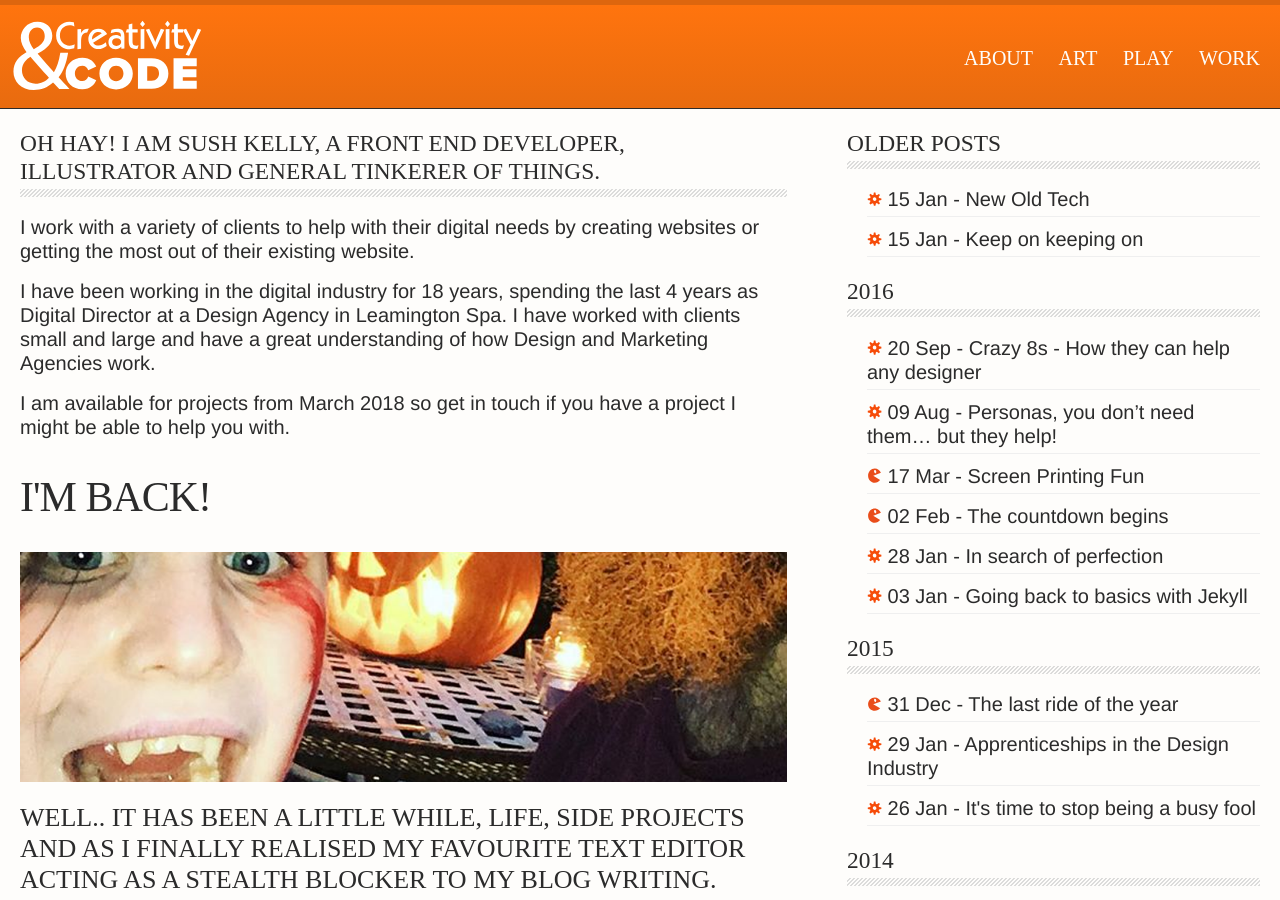
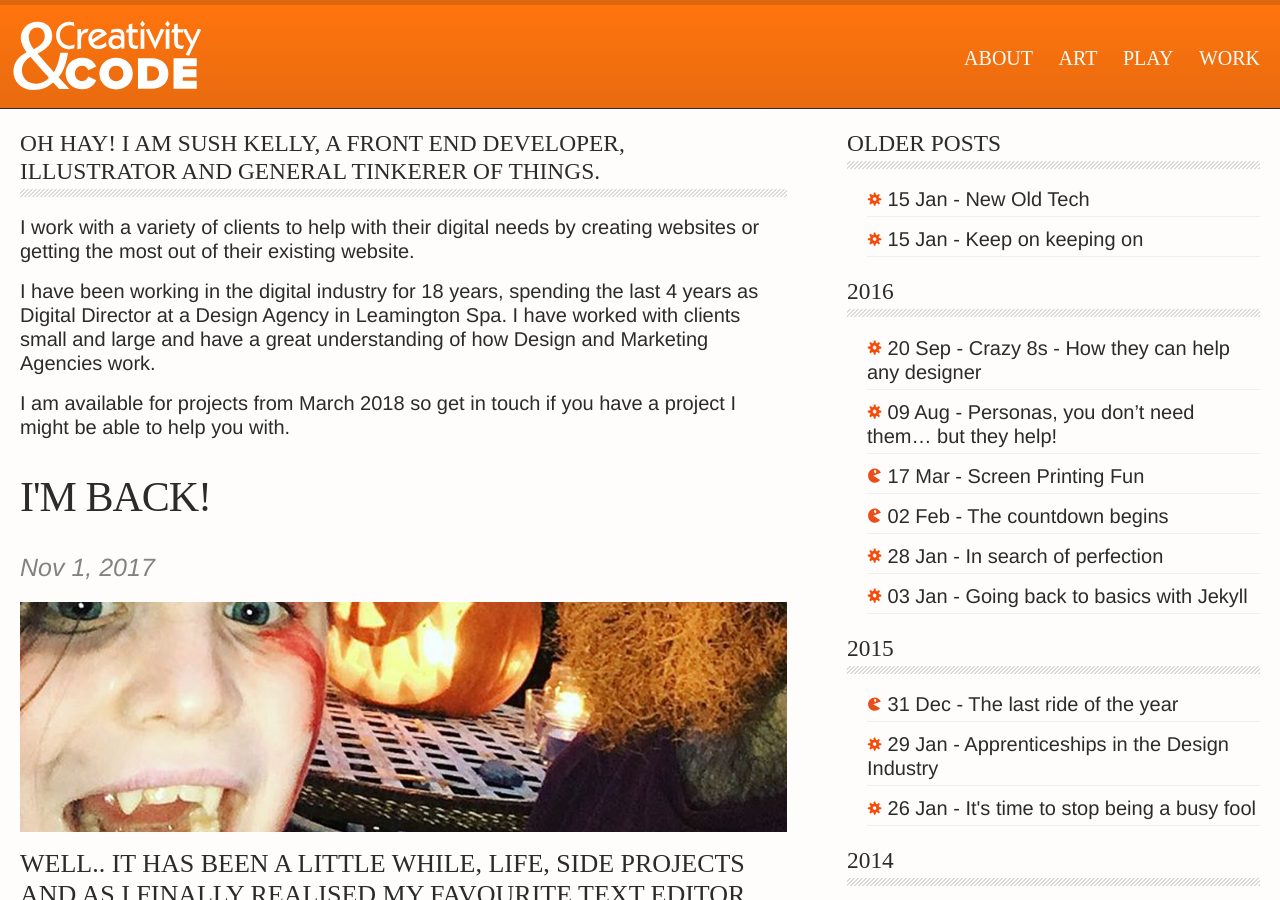
Before and after one commit to maxray/maxray.github.io, a Jekyll site: the page built from index.html, in a window 1280 px wide and 900 px high. Built offline with Jekyll 4.4.1, drawn with Linux system fonts in a browser that asks for light colours.

Commit message:
Add date

```diff
--- a/index.html
+++ b/index.html
@@ -18,7 +18,10 @@
     {{ post.title }}
 {% endif %}
 </h1></a>
-<div class="post-content home-content"> {{ post.content }}</div>
+<div class="post-content home-content">
+    <p class="post-meta"><time datetime="{{ post.date | date_to_xmlschema }}" itemprop="datePublished">{{ post.date | date: "%b %-d, %Y" }}</time></p>
+
+  {{ post.content }}</div>
 
     </div>
     <div>
```
